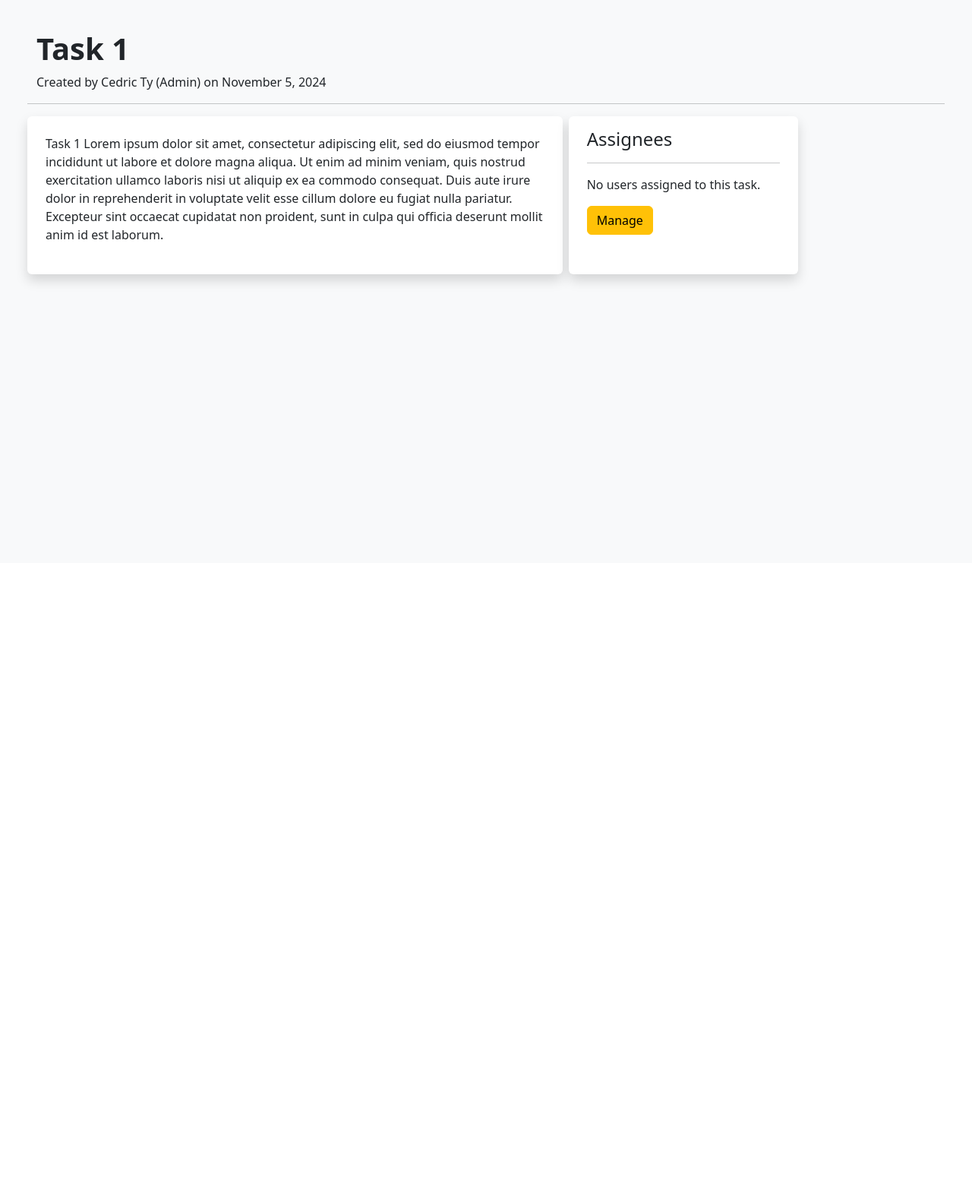
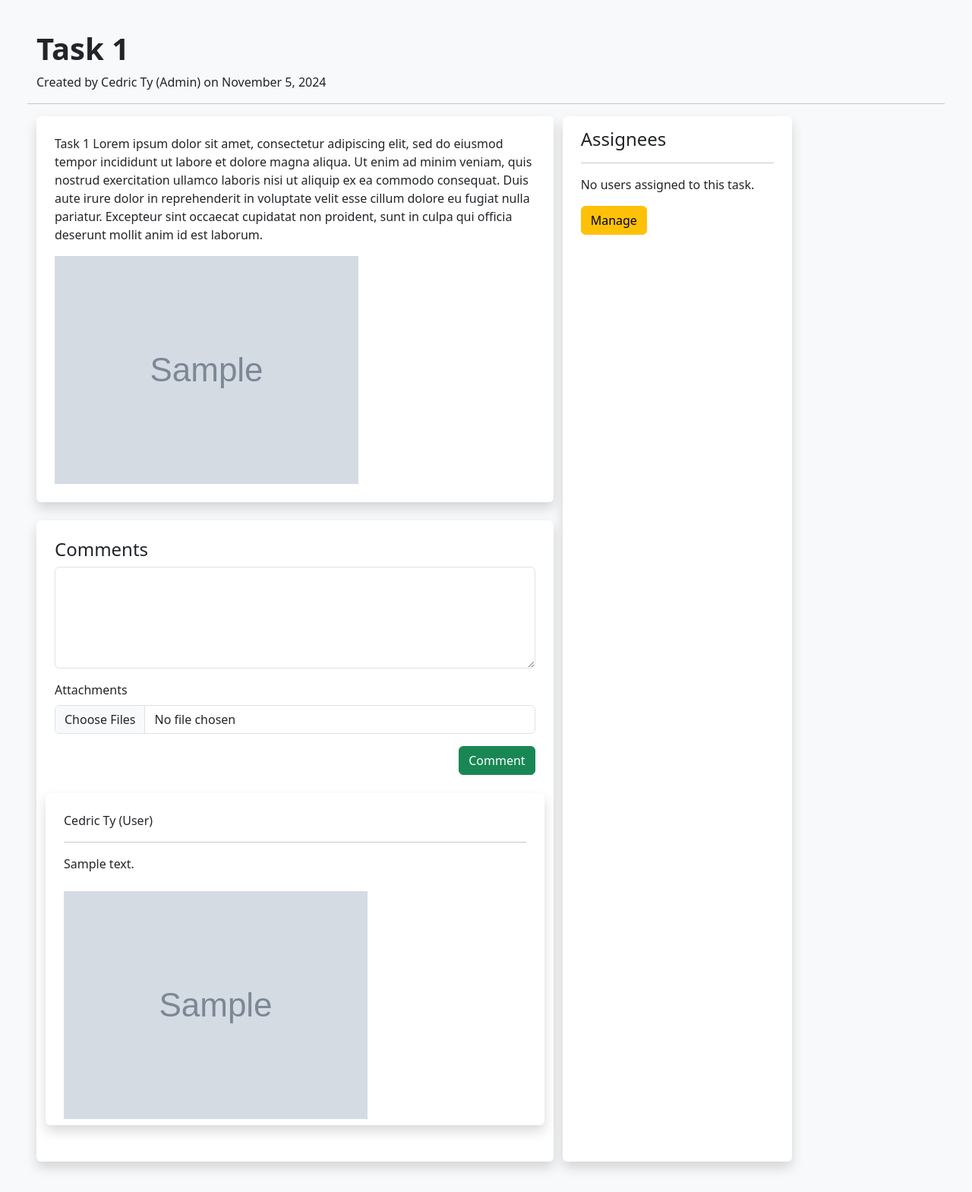
Before and after one commit to degenerasian/SDSTaskSite, a PHP site: page /task.php?taskid=1 in a window 1280 px wide. Shown: the part 59-1628 px from the top of the page at 76% size. Before the commit the page ends 436 px from the top, so only its background shows below. Run offline with PHP 8.4, Linux system fonts and the light colour scheme; a user stored in the database is signed in; data comes from the database, SQL or seed files in the repository; both versions use the stored data as it was after the commit; tables that the repository leaves empty hold one stand-in row (values such as "Sample post"); grey boxes marked "Sample" are stand-in pictures.

Commit message:
Comments and Task images
+ Post comments with images
+ Display tasks with images

TODO
- Edit Tasks, add images
- Comment UD
- Create Projects

```diff
--- /dev/null
+++ b/services/getimages.php
@@ -0,0 +1,25 @@
+
+<?php
+    function get_images($con, $table, $id) {
+        if($table == 'comment'){
+            $query = "SELECT *
+                        FROM img
+                        WHERE commentid = ?";
+
+        } elseif ($table == 'task') {
+            $query = "SELECT *
+                        FROM img
+                        WHERE taskid = ?";
+        }
+
+        $stmt = $con->prepare($query);
+        $stmt->bind_param('i', $id);
+        $stmt->execute();
+        $results = $stmt->get_result();
+        $requests = array();
+        while ($row = mysqli_fetch_assoc($results)) {
+            $requests[] = $row;
+        }
+
+        return $requests;
+    }
--- a/task.php
+++ b/task.php
@@ -18,6 +18,7 @@
         }
         require_once "services/db_config.php";
         require_once "modules/nav.php";
+        require_once "services/getimages.php";
 
         get_navbar();
         // Get general task details
@@ -67,6 +68,35 @@
             while ($row = mysqli_fetch_assoc($results)) {
                 $n_assignees[] = $row;
             }
+
+        // Get comments
+        $query = "SELECT c.*, u.f_name, u.l_name
+                    FROM comments c
+                    INNER JOIN users u ON u.userid = c.userid
+                    WHERE c.taskid = ?";
+
+            $stmt = $con->prepare($query);
+            $stmt->bind_param('i', $taskid);
+            $stmt->execute();
+            $results = $stmt->get_result();
+            $comments = array();
+            while ($row = mysqli_fetch_assoc($results)) {
+                $comments[] = $row;
+            }
+
+        // // Get task images
+        // $query = "SELECT *
+        //             FROM img
+        //             WHERE img.taskid = ?";
+
+        //     $stmt = $con->prepare($query);
+        //     $stmt->bind_param('i', $taskid);
+        //     $stmt->execute();
+        //     $results = $stmt->get_result();
+        //     $images = array();
+        //     while ($row = mysqli_fetch_assoc($results)) {
+        //         $images[] = $row;
+        //     }
     ?>
 
     <body class="bg-body-tertiary">
@@ -83,8 +113,62 @@
             </div>
             <div class="row">
                 <hr>
-                <div class="col-12 col-lg-7 col-xl-7 mb-4 me-2 shadow rounded bg-white p-4">
-                    <p><?= $task['task_desc']?></p>
+                <div class="col-12 col-lg-7 col-xl-7">
+                    <div class="col shadow rounded bg-white mb-4 p-4">
+                        <p><?= $task['task_desc']?></p>
+                        <?php
+                        $task_img = array();
+                        $task_img = get_images($con, 'task', $taskid);
+                        if($task_img) { ?>
+                            <div class="row">
+                                <?php foreach ($task_img as $ti) { ?>
+                                    <div class="col-auto">
+                                        <img src="uploads/<?= $ti['image']?>">
+                                    </div>
+                                <?php } ?>
+                                </div>
+                            <?php } ?>
+                        </div>
+                    <div class="col shadow rounded bg-white mb-4 p-4">
+                        <h4>Comments</h4>
+                        <form method="POST" action="services/comment.php?taskid=<?= $taskid?>" enctype="multipart/form-data">
+                        <div class="mb-3">
+                            <textarea class="form-control" id="commentbody" name="commentbody" rows="5"></textarea>
+                        </div>
+                        <div class="row mb-3">
+                            <div class="col-12 mb-3">
+                                <label for="attachment" class="form-label">Attachments</label>
+                                <input class="form-control" type="file" id="attachment" name="attachment[]" multiple>
+                            </div>
+                            <div class="col-12 mb-2">
+                                <button type="submit" name="comment" class="btn btn-success float-end">Comment</input>
+                            </div>
+                        </div>
+                        </form>
+                        <?php if($comments) { ?>
+                        <div class="row row-cols-1">
+                            <?php foreach ($comments as $c) {
+                                $comment_img = array();
+                                $comment_img = get_images($con, 'comment', $c['commentid']);
+                                ?>
+                            <div class="col shadow rounded bg-white mb-4 px-4 pt-4">
+                                <p><?= $c['f_name'] . " " . $c['l_name']?></p>
+                                <hr>
+                                <p><?= $c['comment_text']?></p>
+                                <?php if($comment_img) {?>
+                                    <div class="row">
+                                    <?php foreach ($comment_img as $i) { ?>
+                                        <div class="col-12 py-2">
+                                            <img src="uploads/<?= $i['image']?>" class="img-fluid" style="max-width:450px;">
+                                        </div>
+                                    <?php } ?>
+                                    </div>
+                                <?php } ?>
+                            </div>
+                            <?php } ?>
+                        </div>
+                        <?php } ?>
+                    </div>
                 </div>
                 <div class="col-12 col-lg-4 col-xl-3 px-4 mb-4 py-3 bg-white shadow rounded">
                     <h4>Assignees</h4>
@@ -105,6 +189,7 @@
                     <?php } ?>
                     <button type="button" class="btn btn-warning align-middle" data-bs-toggle="modal" data-bs-target="#inviteModal">Manage</button>
                 </div>
+
             </div>
         </div>
 
```
Also changed, not shown: sdsts_db.sql (+25 -5 lines), services/comment.php (added, +63 -0 lines).
